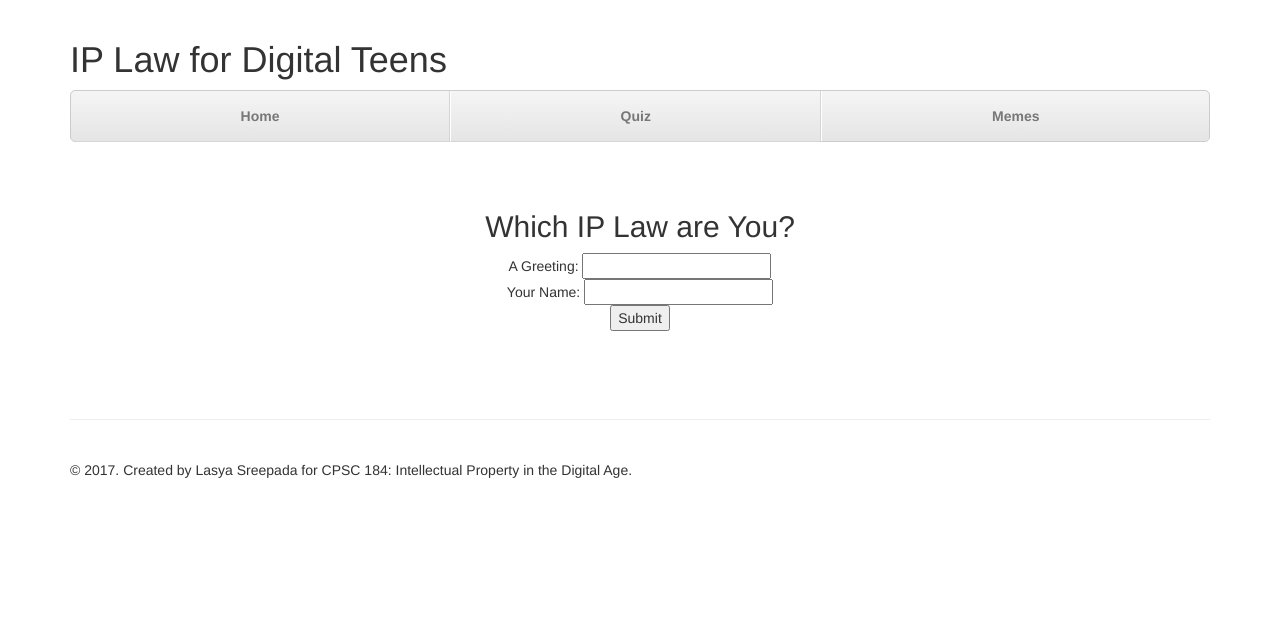
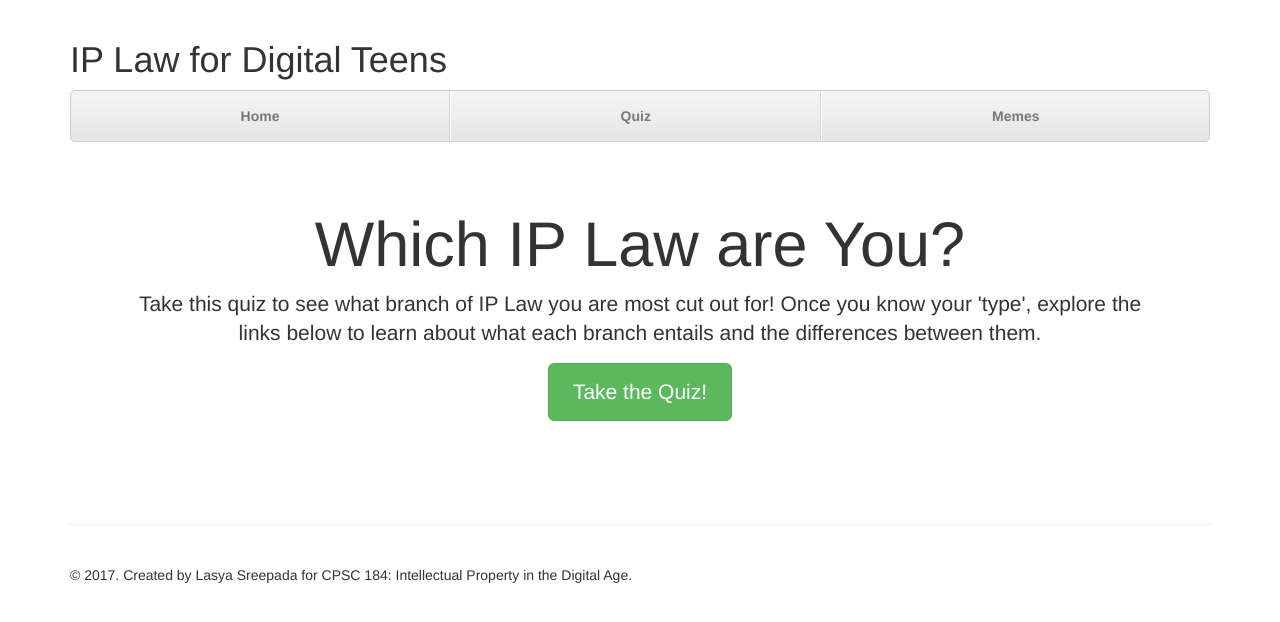
Before and after one commit to lasyasreepada/iplaw-for-digital-teens, a Flask app: page /quiz in a window 1280 px wide. Shown: the top 622 px of the page. Run offline with Flask 2, Linux system fonts and the light colour scheme; some libraries are stand-ins or nearby versions.

Commit message:
Linked quiz to the HTML

```diff
--- a/application.py
+++ b/application.py
@@ -8,6 +8,7 @@ May 6, 2017
 """
 
 from flask import Flask, render_template
+import urllib.request
 app = Flask(__name__)
 
 @app.route("/")
@@ -21,6 +22,7 @@ def home():
 @app.route("/quiz")
 def quiz():
     return render_template('quiz.html')
+
 
 @app.route("/memes")
 def memes():
--- a/templates/index.html
+++ b/templates/index.html
@@ -37,7 +37,7 @@
       <div class="jumbotron">
         <h1>Which IP Law are You?</h1>
         <p class="lead">Take this quiz to see what branch of IP Law you are most cut out for! Once you know your 'type', explore the links below to learn about what each branch entails and the differences between them.</p>
-        <p><a class="btn btn-lg btn-success" href="quiz" role="button">Take the Quiz!</a></p>
+        <p><a class="btn btn-lg btn-success" href="https://trinket.io/python/16610dc226?toggleCode=true" role="button">Take the Quiz!</a></p>
       </div>
 
       <!-- Branches of IP Law -->
--- a/templates/quiz.html
+++ b/templates/quiz.html
@@ -34,15 +34,11 @@
       </div>
 
       <div class="jumbotron">
-	      <h2 class="text">Which IP Law are You?</h2>
-	      <form action="/hello" method="POST">
-   		 A Greeting: <input type="text" name="greet">
-    		<br/>
-   	 	Your Name: <input type="text" name="name">
-  		<br/>
-    		<input type="submit">
-	      </form>
+        <h1>Which IP Law are You?</h1>
+        <p class="lead">Take this quiz to see what branch of IP Law you are most cut out for! Once you know your 'type', explore the links below to learn about what each branch entails and the differences between them.</p>
+        <p><a class="btn btn-lg btn-success" href="https://trinket.io/python/16610dc226?toggleCode=true" role="button">Take the Quiz!</a></p>
       </div>
+
       <!-- WebSite Footer -->
       <footer class="footer">
             <p>&copy; 2017. Created by Lasya Sreepada for CPSC 184: Intellectual Property in the Digital Age.</p>
```
Also changed, not shown: quizgui.py (deleted, +0 -16 lines).
